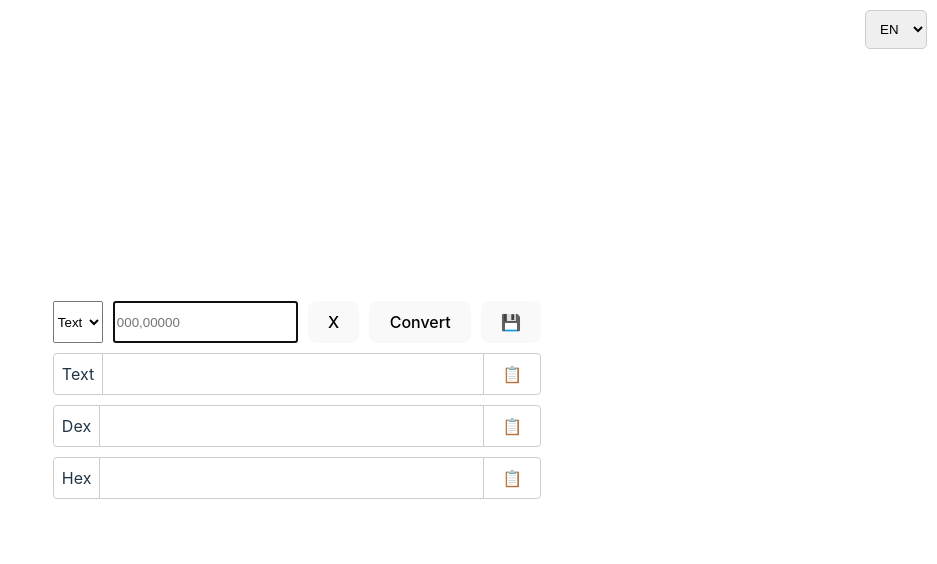
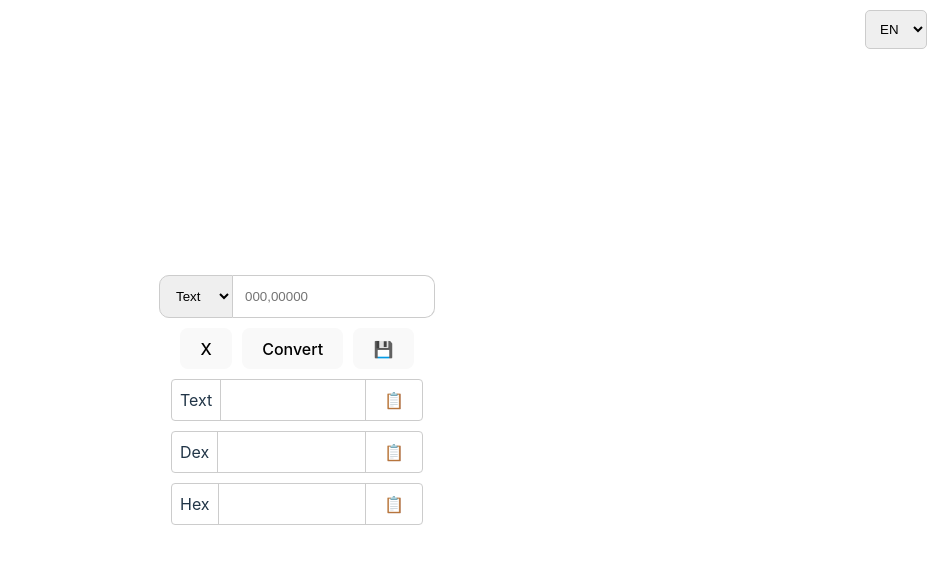
Before and after one commit to DedRobin/rfid-converter, a React (Vite) app: page / in a window 1280 px wide. Shown: the top 564 px of the page, without its empty margins (343-1280 px from the left). Built offline with nearby package versions, Linux system fonts and the light colour scheme.

Commit message:
refactor: restructure ConverterInput layout and enhance styling for better usability

```diff
--- a/src/components/Converter/Input/index.tsx
+++ b/src/components/Converter/Input/index.tsx
@@ -68,6 +68,7 @@ export default function ConverterInput({
 
   return (
     <div className={className}>
+      <div className={`${className}__value`}>
         <SelectType
           className={className}
           onSelectTypeChange={onSelectTypeChange}
@@ -80,6 +81,8 @@ export default function ConverterInput({
           onChange={onInputChange}
           autoFocus={true}
         />
+      </div>
+      <div className={`${className}__buttons`}>
         <button
           className="field__button--clear"
           onClick={onClearClick}
@@ -102,5 +105,6 @@ export default function ConverterInput({
           💾
         </button>
       </div>
+    </div>
   );
 }
--- a/src/components/Converter/Input/style.css
+++ b/src/components/Converter/Input/style.css
@@ -1,4 +1,36 @@
 .converter-input {
+  display: flex;
+  flex-direction: column;
+  align-items: center;
+  gap: 10px;
+}
+
+.converter-input__value {
+  display: flex;
+  align-items: stretch;
+
+  .converter-input__select,
+  .converter-input__input {
+    border-width: 0px;
+    padding: 12px;
+    border: 1px solid #ccc;
+  }
+  .converter-input__select:focus,
+  .converter-input__input:focus {
+    outline: none;
+  }
+
+  .converter-input__select {
+    border-radius: 10px 0px 0px 10px;
+  }
+
+  .converter-input__input {
+    border-radius: 0px 10px 10px 0px;
+    border-left: none;
+  }
+}
+
+.converter-input__buttons {
   display: flex;
   gap: 10px;
 }
--- a/src/components/Converter/Output/style.css
+++ b/src/components/Converter/Output/style.css
@@ -1,7 +1,12 @@
 .converter-output {
   display: flex;
   flex-direction: column;
+  align-items: center;
   gap: 10px;
+
+  > * {
+    width: 250px;
+  }
 }
 
 .converter-output__text,
```
Lines whose indentation alone changed are shown as unchanged.
